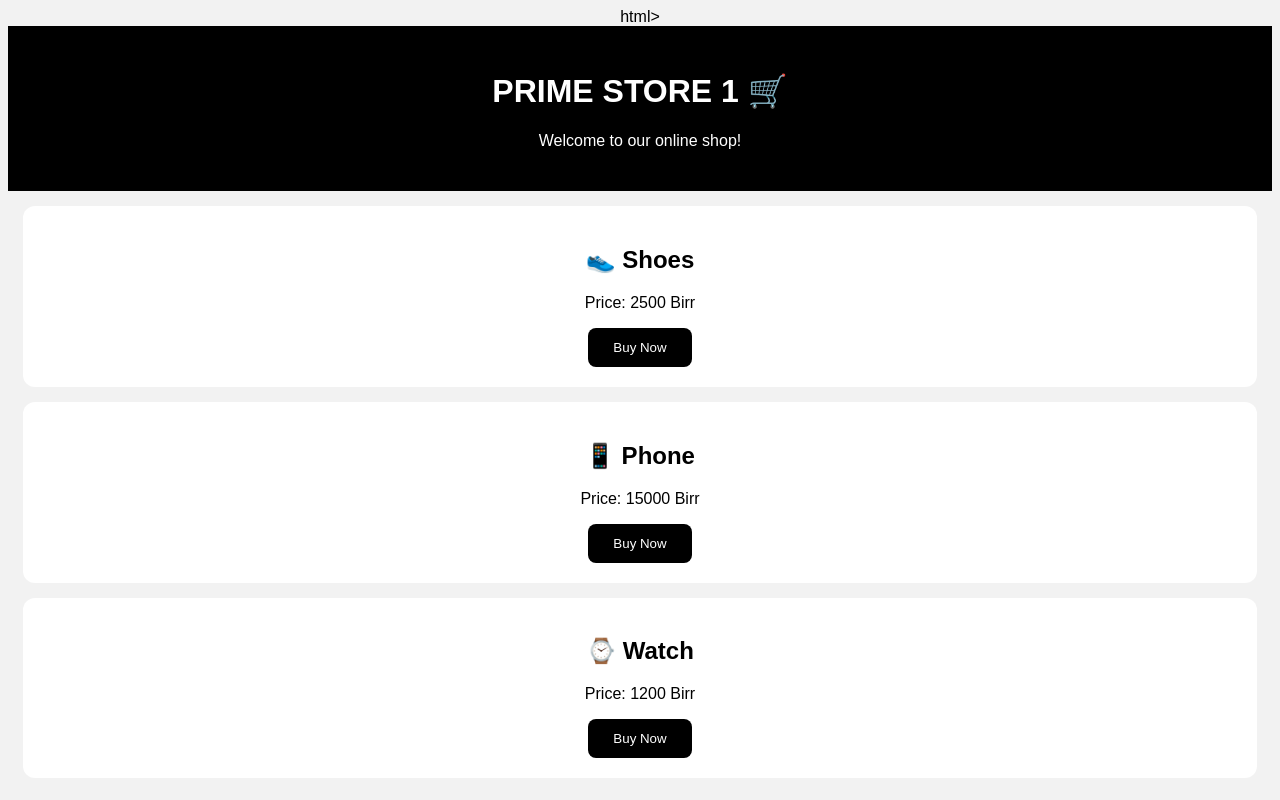
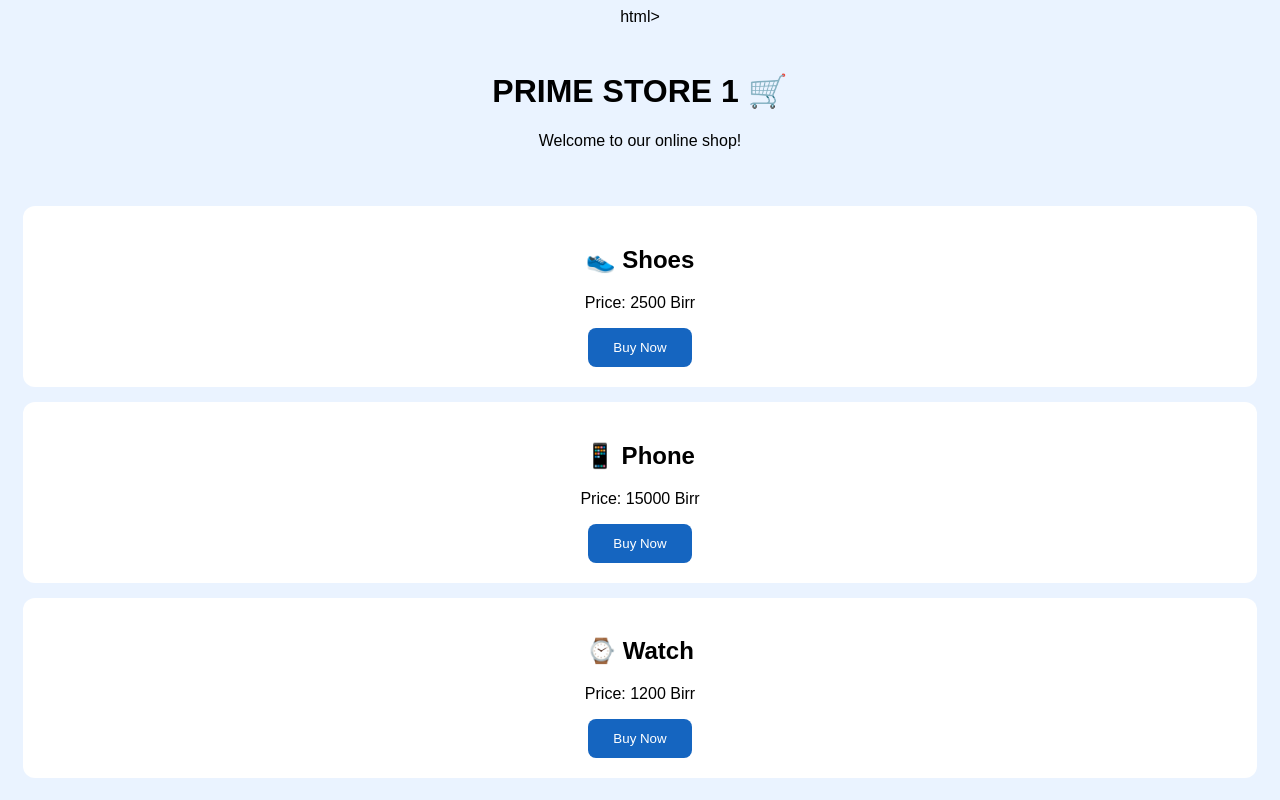
Before and after one commit to bezakifile9-design/prime-store-1, a plain HTML site: page index.html in a window 1280 px wide. Drawn offline with Linux system fonts and the light colour scheme.

Commit message:
Update background colors in index.html
Changed background colors for body and button to improve aesthetics.

```diff
--- a/index.html
+++ b/index.html
@@ -6,11 +6,11 @@ html>
 <style>
 body {
   font-family: Arial;
-  background: #f2f2f2;
+  background: #eaf3ff;
   text-align: center;
 }
 header {
-  background: black;
+  background: #1565c0
   color: white;
   padding: 25px;
 }
@@ -21,7 +21,7 @@ header {
   border-radius: 12px;
 }
 button {
-  background: black;
+  background: #1565c0;
   color: white;
   padding: 12px 25px;
   border: none;
```
